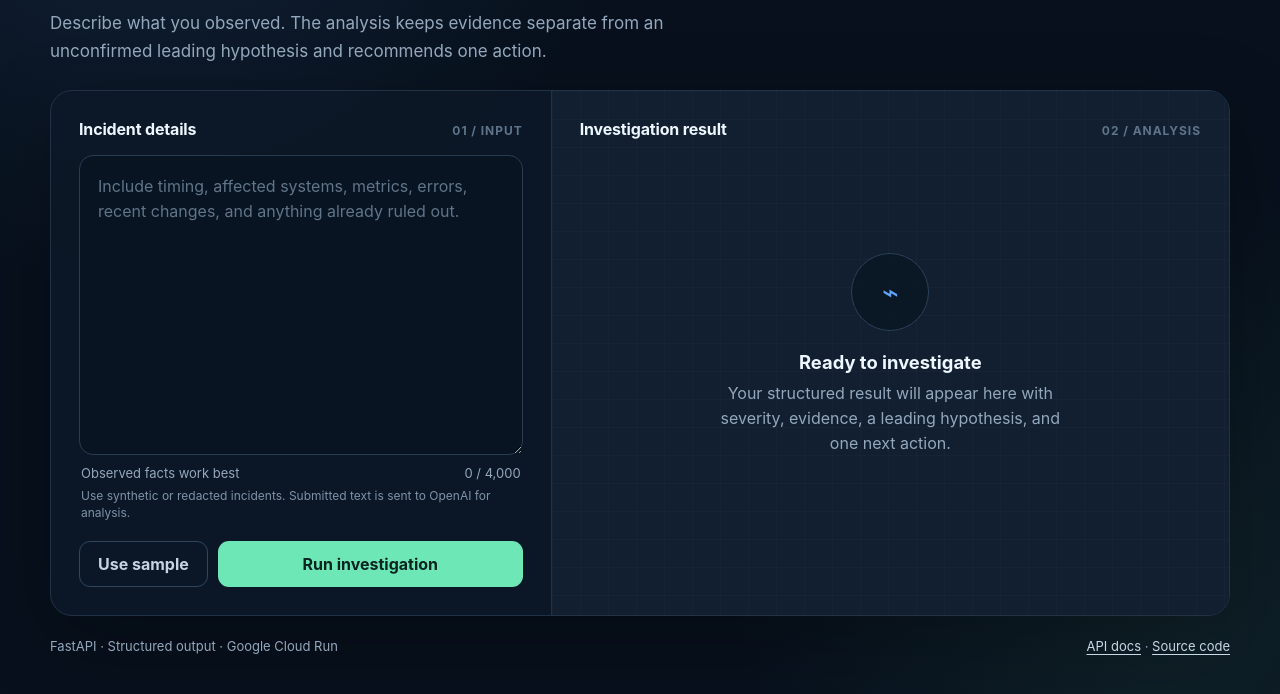
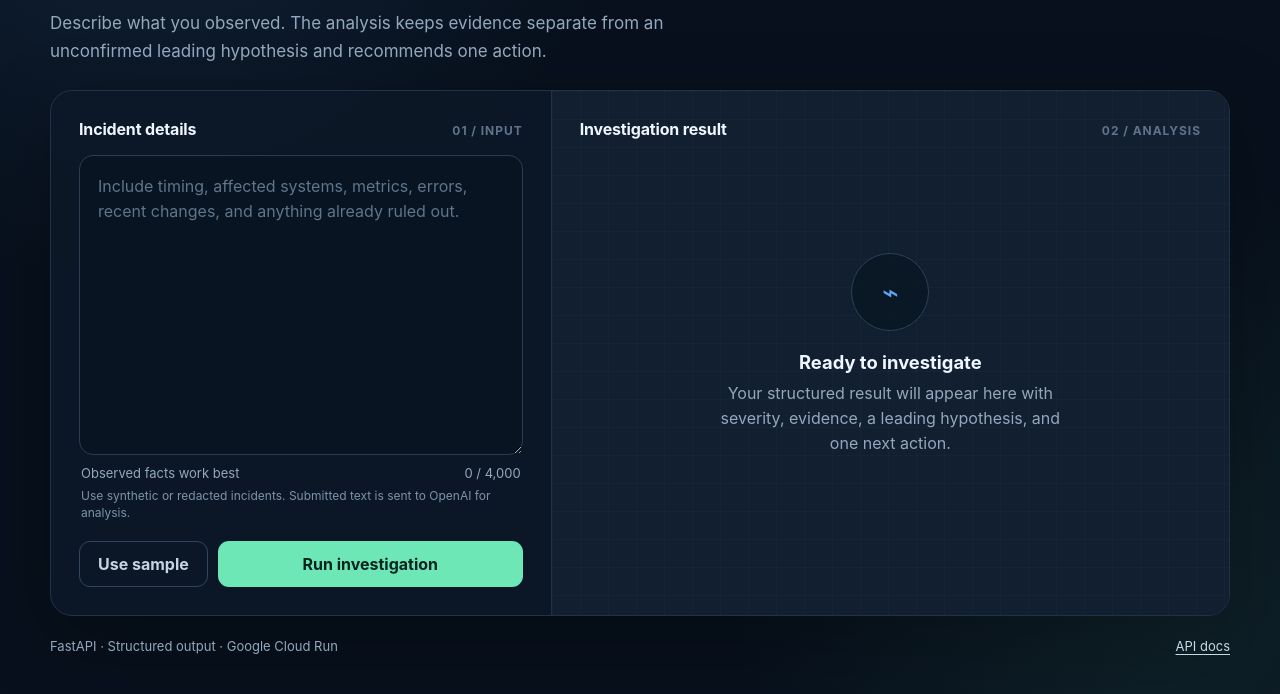
Before and after one commit to Lucas1114/ai-incident-platform, a plain HTML site: page app/static/index.html in a window 1280 px wide. Shown: the part 257-951 px from the top of the page. Drawn offline with Linux system fonts and the light colour scheme.

Commit message:
Update portfolio images and simplify footer

```diff
--- a/app/static/index.html
+++ b/app/static/index.html
@@ -404,7 +404,7 @@
 
       <footer>
         <span>FastAPI · Structured output · Google Cloud Run</span>
-        <span><a href="/docs">API docs</a> · <a href="https://github.com/Lucas1114/ai-incident-platform">Source code</a></span>
+        <span><a href="/docs">API docs</a></span>
       </footer>
     </div>
 
```
Also changed, not shown: docs/AI_Incident_LinkedIn_Featured_Thumbnail.png, docs/live-demo.png.
